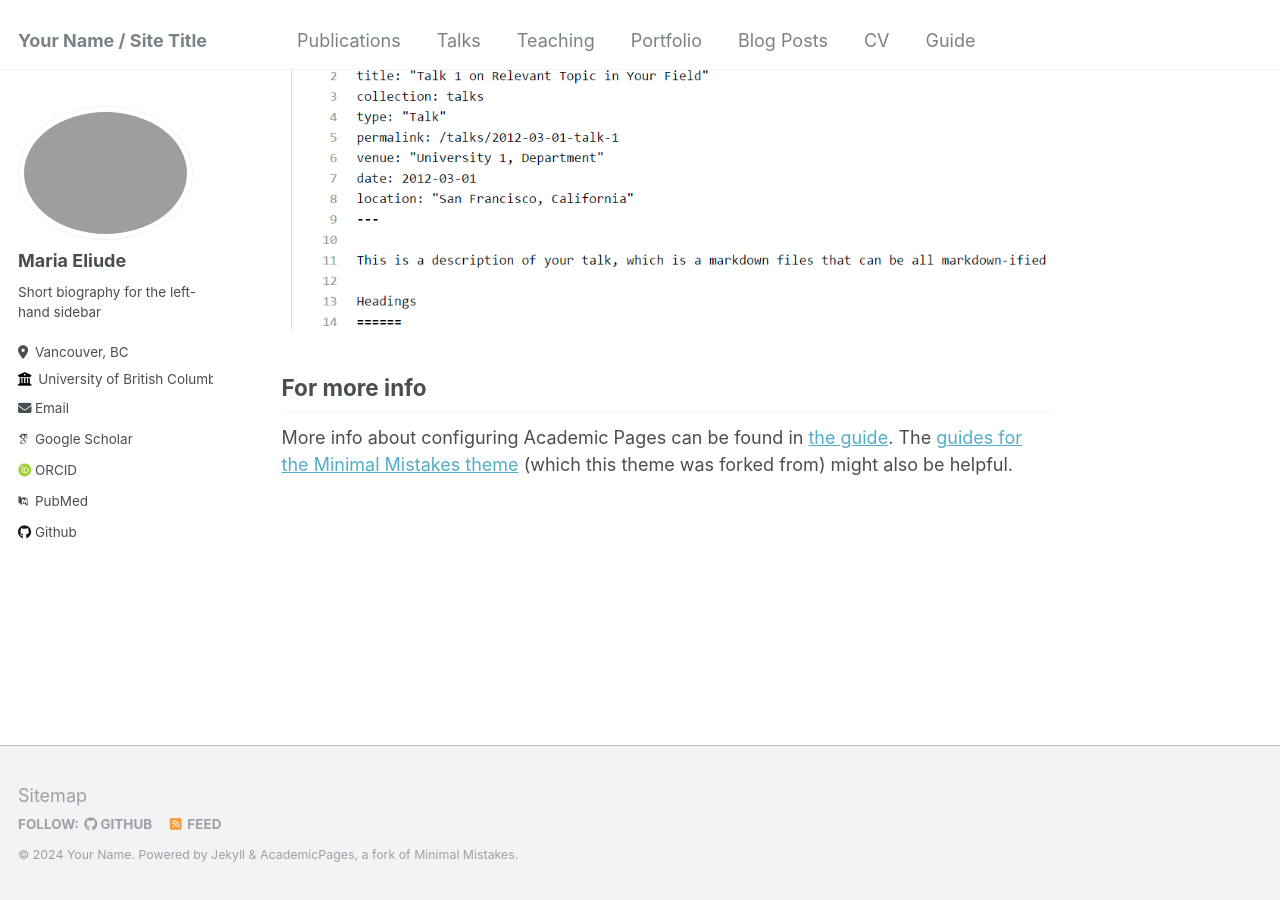
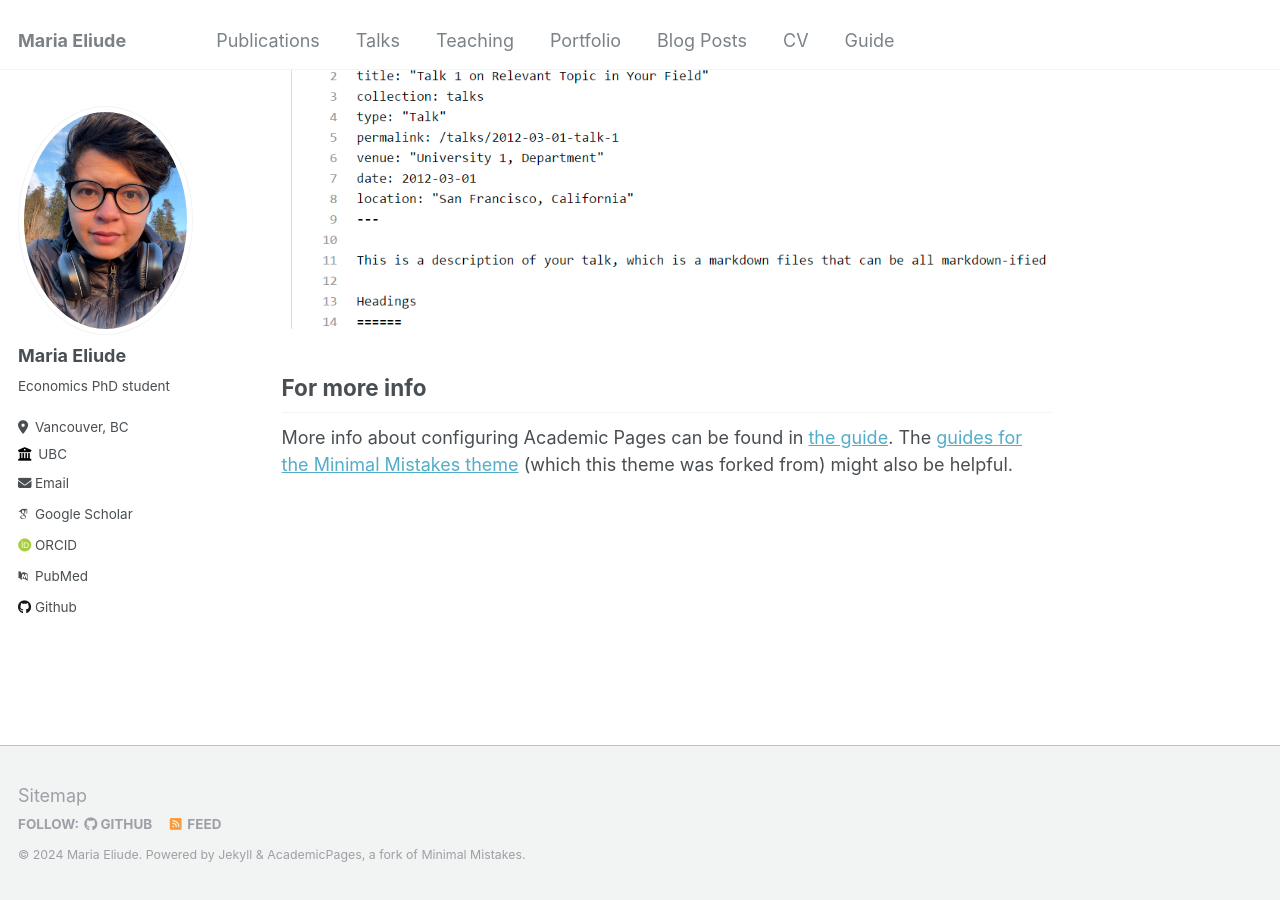
Before and after one commit to meliude/meliude.github.io, a Jekyll site: the page built from _pages/about.md, in a window 1280 px wide and 900 px high, scrolled down 2660 px. Built offline with Jekyll 4.4.1, drawn with Linux system fonts in a browser that asks for light colours; some web fonts are replaced.

Commit message:
Update _config.yml

```diff
--- a/_config.yml
+++ b/_config.yml
@@ -8,11 +8,11 @@
 
 # Basic Site Settings
 locale                   : "en-US"
-title                    : "Your Name / Site Title"
+title                    : "Maria Eliude"
 title_separator          : "-"
-name                     : &name "Your Name"
+name                     : &name "Maria Eliude"
 description              : &description "personal description"
-url                      : https://academicpages.github.io # the base hostname & protocol for your site e.g. "https://mmistakes.github.io"
+url                      : https://meliude.github.io # the base hostname & protocol for your site e.g. "https://mmistakes.github.io"
 baseurl                  : "" # the subpath of your site, e.g. "/blog"
 repository               : "academicpages/academicpages.github.io"
 
@@ -21,12 +21,12 @@ repository               : "academicpages/academicpages.github.io"
 #               Additional customization can be done by editing /_includes/author-profile.html
 author:
   # Biographic information
-  avatar           : "profile.jpg"
+  avatar           : "profile.jpeg"
   name             : "Maria Eliude"
   pronouns         : # example: "she/her"
-  bio              : "Short biography for the left-hand sidebar"
+  bio              : "Economics PhD student"
   location         : "Vancouver, BC"
-  employer         : "University of British Columbia"
+  employer         : "UBC"
   uri              : # URL
   email            : "meliudde@student.ubc.ca"
 
```
